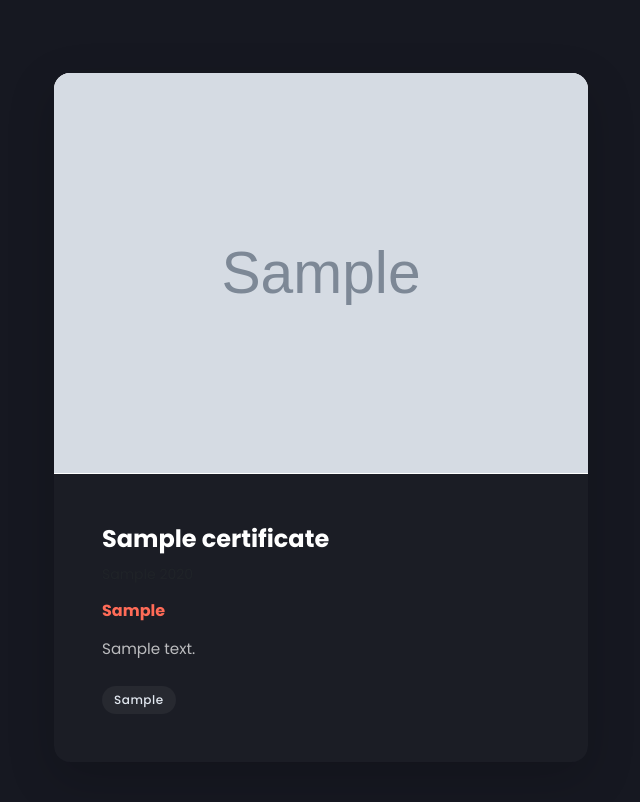
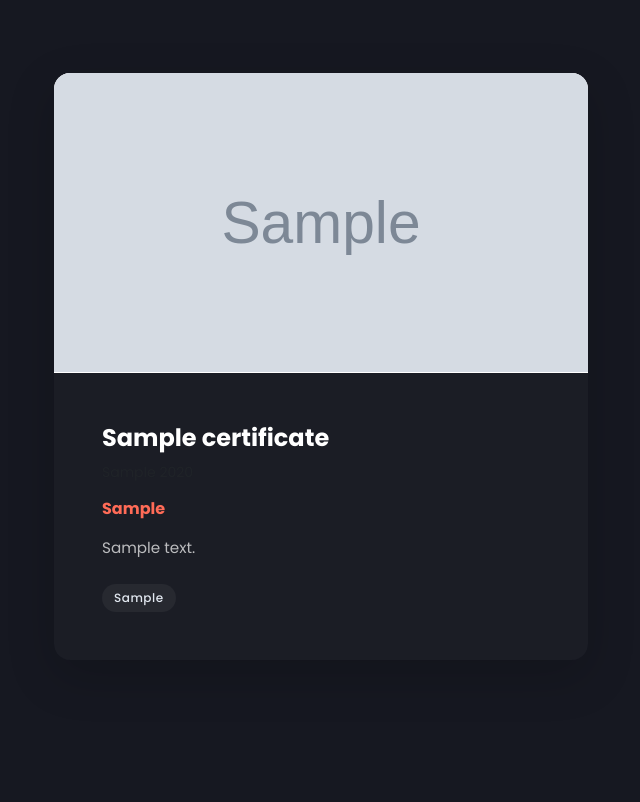
Before and after one commit to honeyjhanrex03/andrewport, a PHP site: page /certificates.php in a window 1280 px wide. Shown: the part 400-1202 px from the top of the page, without its empty margins (28-668 px from the left). Run offline with PHP 8.4, Linux system fonts and the light colour scheme; data comes from the database, SQL or seed files in the repository; tables that the repository leaves empty hold one stand-in row (values such as "Sample post"); grey boxes marked "Sample" are stand-in pictures; some libraries are stand-ins or nearby versions.

Commit message:
Fix masonry overlap and huge image explosion on certificates page

```diff
--- a/certificates.php
+++ b/certificates.php
@@ -25,16 +25,16 @@ $certificates = $pdo->query("SELECT * FROM certificates ORDER BY year DESC, id D
                     <div class="card h-100 border-0 cert-card shadow-lg" style="background: rgba(255,255,255,0.02); border-radius: 16px; overflow: hidden; transition: transform 0.3s ease;">
 
                         <!-- Certificate Image (Clickable for Modal) -->
-                        <div class="cert-img-wrapper position-relative" style="background: #ffffff; cursor: pointer; border-bottom: 1px solid rgba(255,255,255,0.05);" data-bs-toggle="modal" data-bs-target="#certModal<?= $c['id'] ?>">
+                        <div class="cert-img-wrapper position-relative" style="background: #ffffff; cursor: pointer; border-bottom: 1px solid rgba(255,255,255,0.05); height: 300px; overflow: hidden;" data-bs-toggle="modal" data-bs-target="#certModal<?= $c['id'] ?>">
                             <?php if(!empty($c['image_path'])):
                                 $img_src = $c['image_path'];
                                 if (BASE_URL === '/' && strpos($img_src, '/andrew/') === 0) {
                                     $img_src = substr($img_src, 7);
                                 }
                             ?>
-                                <img src="<?= htmlspecialchars($img_src) ?>" class="w-100" style="height: auto; object-fit: contain;" alt="Certificate">
+                                <img src="<?= htmlspecialchars($img_src) ?>" class="w-100 h-100" style="object-fit: cover;" alt="Certificate">
                             <?php else: ?>
-                                <div style="height: 250px; display: flex; align-items: center; justify-content: center; background: rgba(255,255,255,0.02);">
+                                <div class="w-100 h-100 d-flex align-items-center justify-content-center" style="background: rgba(255,255,255,0.02);">
                                     <i class="fa-solid fa-certificate text-muted" style="font-size: 5rem; opacity: 0.2;"></i>
                                 </div>
                             <?php endif; ?>
```
